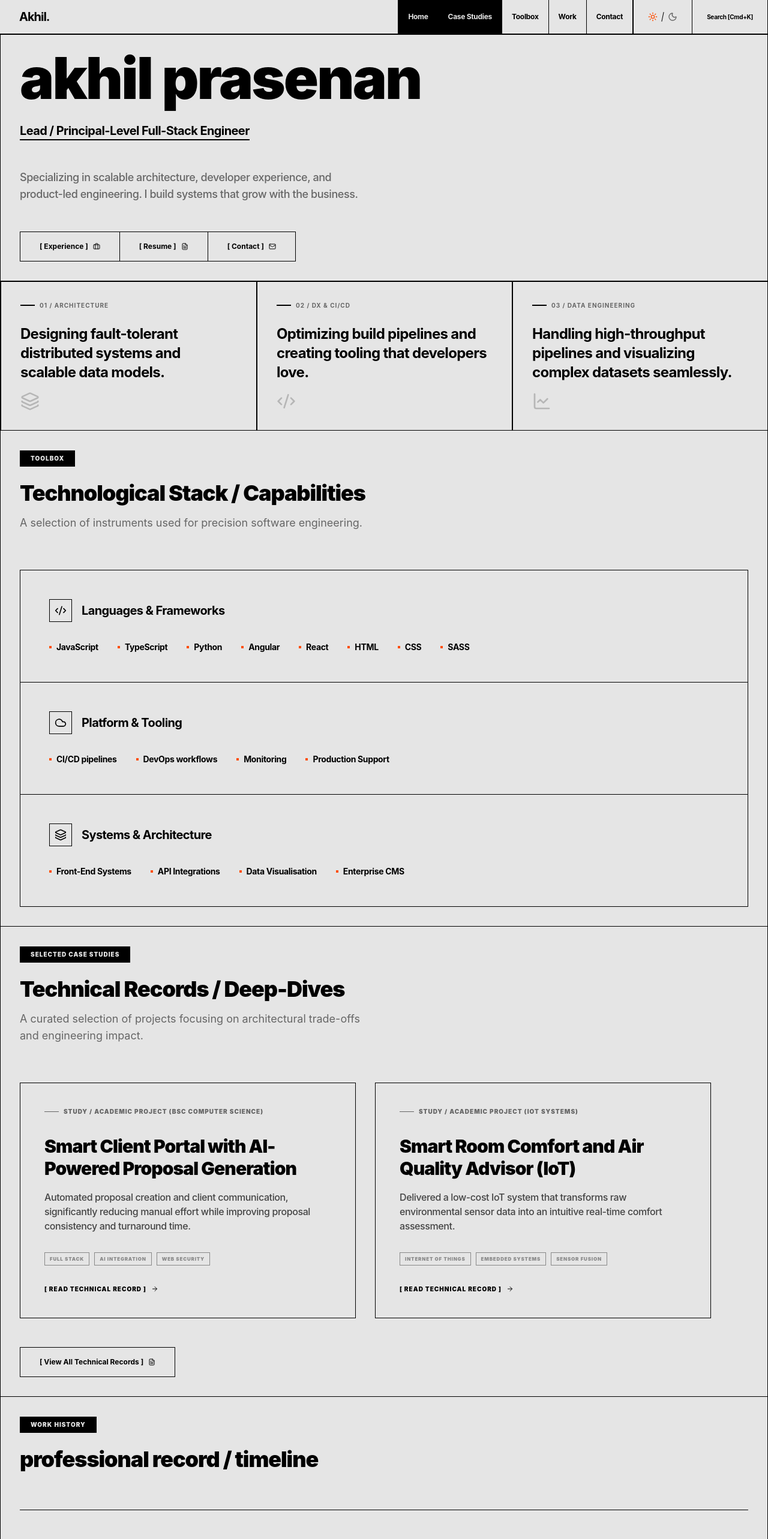
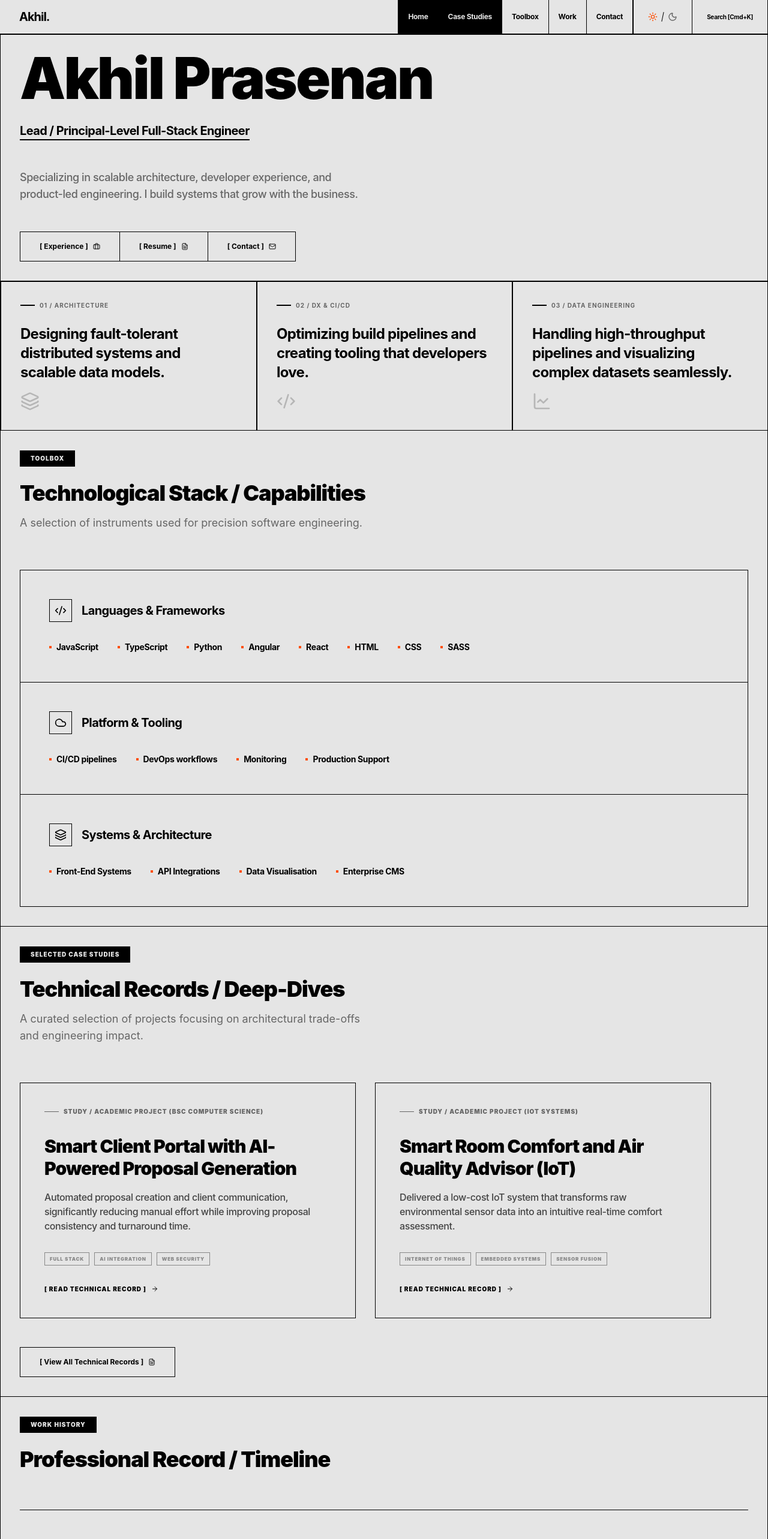
Before and after one commit to decodez/decodez.github.io, a React (Vite) app: page / in a window 1280 px wide. Shown: the top 2566 px of the page at 60% size. Built offline with nearby package versions, Linux system fonts and the light colour scheme.

Commit message:
style: fix remaining capitalization on home page headers

```diff
--- a/src/app/routes/home.tsx
+++ b/src/app/routes/home.tsx
@@ -73,7 +73,7 @@ export default function Home() {
       <section className="te-grid-item col-span-full py-32 flex flex-col justify-center">
         <div className="max-w-4xl">
           <h1 className="text-6xl font-black tracking-tighter sm:text-8xl mb-8 leading-[0.85]">
-            akhil prasenan
+            Akhil Prasenan
           </h1>
           <div className="flex flex-col sm:flex-row sm:items-baseline gap-4 mb-12">
             <h2 className="text-xl font-bold tracking-tight text-[var(--text-secondary)] border-b-2 border-[var(--text-primary)] inline-block">
@@ -141,7 +141,7 @@ export default function Home() {
       <section id="toolbox" className="te-grid-item col-span-full scroll-mt-14 pt-24 pb-32">
         <div className="mb-16">
           <div className="inline-block border-2 border-[var(--border-color)] px-4 py-1 mb-6 text-[10px] font-black uppercase tracking-widest bg-[var(--text-primary)] text-[var(--bg-color)]">
-            toolbox
+            Toolbox
           </div>
           <h2 className="text-4xl font-black tracking-tighter mb-4">Technological Stack / Capabilities</h2>
           <p className="text-lg text-[var(--text-muted)] max-w-xl">
@@ -174,7 +174,7 @@ export default function Home() {
       <section id="studies" className="te-grid-item col-span-full scroll-mt-14 pt-24 pb-32">
         <div className="mb-16">
           <div className="inline-block border-2 border-[var(--border-color)] px-4 py-1 mb-6 text-[10px] font-black uppercase tracking-widest bg-[var(--text-primary)] text-[var(--bg-color)]">
-            selected case studies
+            Selected Case Studies
           </div>
           <h2 className="text-4xl font-black tracking-tighter mb-4">Technical Records / Deep-Dives</h2>
           <p className="text-lg text-[var(--text-muted)] max-w-xl">
@@ -204,9 +204,9 @@ export default function Home() {
       <section id="work" className="te-grid-item col-span-full scroll-mt-14 pt-24 pb-32">
         <div className="mb-16">
           <div className="inline-block border-2 border-[var(--border-color)] px-4 py-1 mb-6 text-[10px] font-black uppercase tracking-widest bg-[var(--text-primary)] text-[var(--bg-color)]">
-            work history
+            Work History
           </div>
-          <h2 className="text-4xl font-black tracking-tighter mb-4">professional record / timeline</h2>
+          <h2 className="text-4xl font-black tracking-tighter mb-4">Professional Record / Timeline</h2>
         </div>
 
         <div className="space-y-0 border-t border-[var(--border-color)]">
@@ -239,10 +239,10 @@ export default function Home() {
       <section id="contact" className="te-grid-item col-span-full scroll-mt-14 pt-32 pb-48 border-b border-[var(--border-color)]">
         <div className="max-w-4xl mx-auto text-center">
           <div className="inline-block border-2 border-[var(--border-color)] px-4 py-1 mb-12 text-[10px] font-black uppercase tracking-widest">
-            get in touch
+            Get In Touch
           </div>
           <h2 className="text-6xl sm:text-8xl font-black tracking-tighter mb-12 leading-[0.85]">
-            open for collaboration.
+            Open for Collaboration.
           </h2>
 
           <div className="flex flex-wrap justify-center gap-0 border-t border-l border-[var(--border-color)] max-w-fit mx-auto">
```
